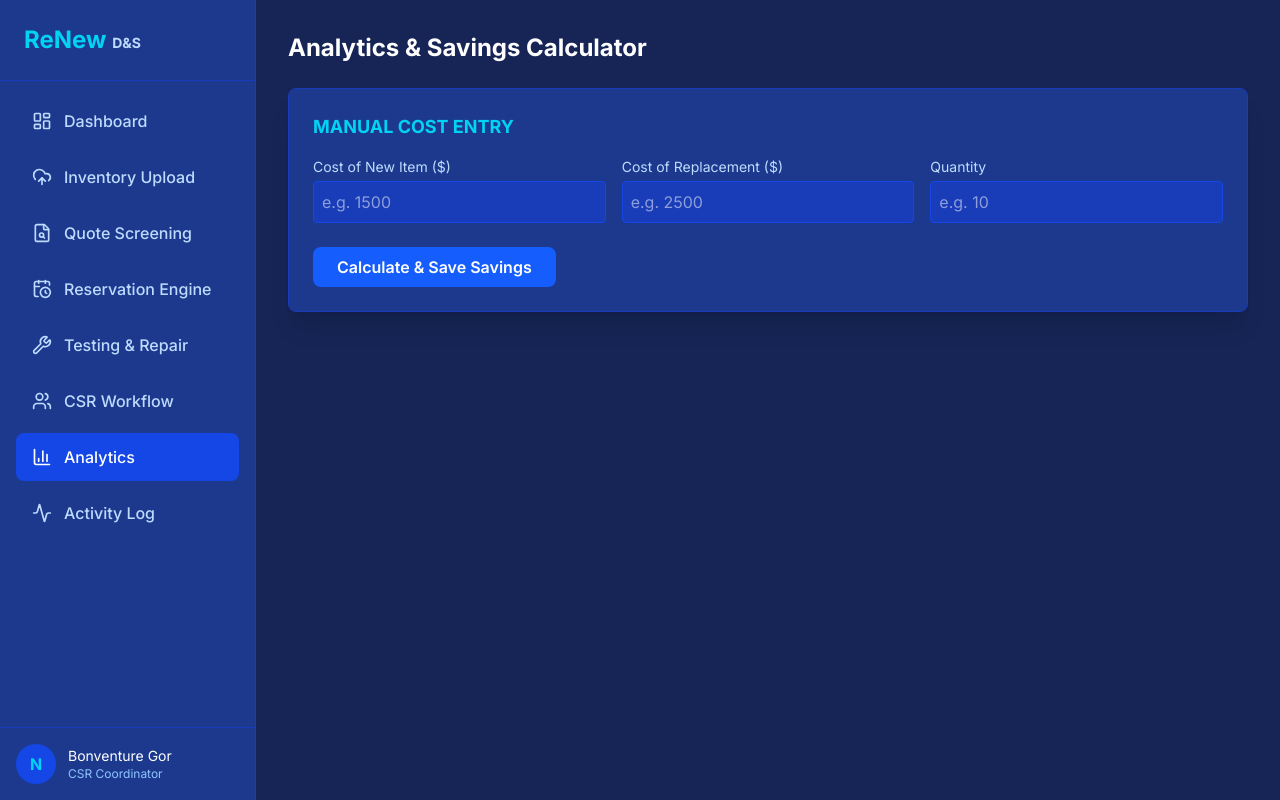
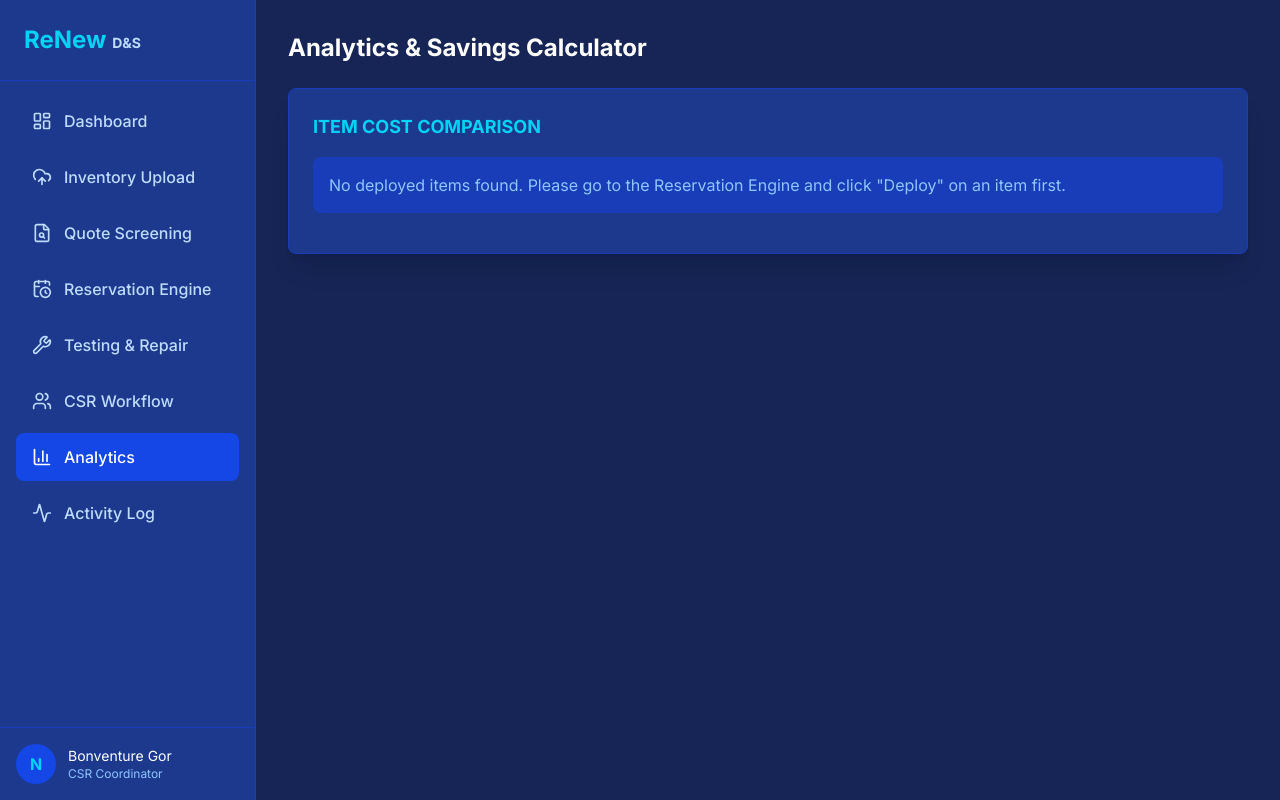
Before and after one commit to wisebonn/renew-platform, a Next.js app: page /analytics in a window 1280 px wide. Built offline with nearby package versions, Linux system fonts and the light colour scheme.

Commit message:
Updated Analytics to auto-fill items

```diff
--- a/src/app/Providers.tsx
+++ b/src/app/Providers.tsx
@@ -4,7 +4,7 @@ import { createContext, useContext, useState, useEffect, ReactNode } from "react
 const AppContext = createContext<any>({
   inventory: [], setInventory: () => {},
   reservations: [], addReservation: () => {}, updateReservation: () => {}, removeReservation: () => {},
-  savingsData: [], addSavingsEntry: () => {},
+  savingsData: [], addSavingsEntry: () => {}, removeSavingsEntry: () => {}, clearSavings: () => {},
 });
 
 export const useInventory = () => useContext(AppContext);
@@ -14,7 +14,6 @@ export function InventoryProvider({ children }: { children: ReactNode }) {
   const [reservations, setReservations] = useState<any[]>([]);
   const [savingsData, setSavingsData] = useState<any[]>([]);
 
-  // Safe LocalStorage loading on mount (prevents SSR errors and stale data)
   useEffect(() => {
     const inv = localStorage.getItem("inventory_data");
     const res = localStorage.getItem("reservation_data");
@@ -24,27 +23,33 @@ export function InventoryProvider({ children }: { children: ReactNode }) {
     if (sav) setSavingsData(JSON.parse(sav));
   }, []);
 
-  // Save to LocalStorage on change
   useEffect(() => { localStorage.setItem("inventory_data", JSON.stringify(inventory)); }, [inventory]);
   useEffect(() => { localStorage.setItem("reservation_data", JSON.stringify(reservations)); }, [reservations]);
   useEffect(() => { localStorage.setItem("savings_data", JSON.stringify(savingsData)); }, [savingsData]);
 
+  // Automatically adds the Reservation Date and 30-day Expiry
   const addReservation = (item: any) => {
-    setReservations((prev) => [...prev, item]);
+    const reservedAt = new Date().toISOString();
+    const expiresAt = new Date();
+    expiresAt.setDate(expiresAt.getDate() + 30);
+
+    setReservations((prev) => [...prev, {
+      ...item,
+      reservedAt,
+      expiresAt: expiresAt.toISOString(),
+      status: "reserved"
+    }]);
   };
 
-  const updateReservation = (index: number, updates: any) => {
-    setReservations((prev) => prev.map((item, i) => i === index ? { ...item, ...updates } : item));
-  };
-
-  const removeReservation = (index: number) => {
-    setReservations((prev) => prev.filter((_, i) => i !== index));
-  };
+  const updateReservation = (index: number, updates: any) => setReservations((prev) => prev.map((item, i) => i === index ? { ...item, ...updates } : item));
+  const removeReservation = (index: number) => setReservations((prev) => prev.filter((_, i) => i !== index));
 
   const addSavingsEntry = (entry: any) => setSavingsData((prev) => [...prev, entry]);
+  const removeSavingsEntry = (index: number) => setSavingsData((prev) => prev.filter((_, i) => i !== index));
+  const clearSavings = () => setSavingsData([]);
 
   return (
-    <AppContext.Provider value={{ inventory, setInventory, reservations, addReservation, updateReservation, removeReservation, savingsData, addSavingsEntry }}>
+    <AppContext.Provider value={{ inventory, setInventory, reservations, addReservation, updateReservation, removeReservation, savingsData, addSavingsEntry, removeSavingsEntry, clearSavings }}>
       {children}
     </AppContext.Provider>
   );
--- a/src/app/analytics/page.tsx
+++ b/src/app/analytics/page.tsx
@@ -3,27 +3,45 @@ import { useState } from "react";
 import { useInventory } from "../Providers";
 
 export default function Analytics() {
-  const { addSavingsEntry } = useInventory();
+  const { reservations, addSavingsEntry } = useInventory();
+
+  // Get only deployed items
+  const deployedItems = reservations.filter((r: any) => r.status === "deployed");
+
+  const [selectedItem, setSelectedItem] = useState("");
   const [newCost, setNewCost] = useState("");
-  const [replacementCost, setReplacementCost] = useState("");
+  const [oldCost, setOldCost] = useState("");
   const [quantity, setQuantity] = useState("");
   const [savings, setSavings] = useState<number | null>(null);
 
+  const handleSelectChange = (e: React.ChangeEvent<HTMLSelectElement>) => {
+    setSelectedItem(e.target.value);
+  };
+
   const calculateSavings = () => {
+    if (!selectedItem) return alert("Please select a deployed item.");
+
     const nc = parseFloat(newCost);
-    const rc = parseFloat(replacementCost);
+    const oc = parseFloat(oldCost);
     const q = parseInt(quantity);
 
-    if (isNaN(nc) || isNaN(rc) || isNaN(q) || q <= 0) {
+    if (isNaN(nc) || isNaN(oc) || isNaN(q) || q <= 0) {
       alert("Please enter valid numbers for all fields.");
       return;
     }
 
-    const totalSavings = (rc - nc) * q;
+    // New Equipment minus Shopsoiled
+    const totalSavings = (nc - oc) * q;
     setSavings(totalSavings);
 
-    // Save to global state so Dashboard can see it!
-    addSavingsEntry({ itemName: "Manual Entry", newCost: nc, replacementCost: rc, quantity: q, savings: totalSavings, date: new Date().toLocaleDateString() });
+    addSavingsEntry({
+      itemName: selectedItem, // Picked from deployed items
+      newCost: nc,
+      oldCost: oc,
+      quantity: q,
+      savings: totalSavings,
+      date: new Date().toLocaleDateString()
+    });
     alert("Savings calculated and saved to Dashboard!");
   };
 
@@ -33,16 +51,35 @@ export default function Analytics() {
         <h2 className="text-2xl font-bold text-white">Analytics & Savings Calculator</h2>
 
         <div className="bg-blue-900 border border-blue-800 p-6 rounded-lg shadow-xl">
-          <h3 className="text-lg font-bold text-cyan-400 uppercase mb-4">Manual Cost Entry</h3>
+          <h3 className="text-lg font-bold text-cyan-400 uppercase mb-4">Item Cost Comparison</h3>
 
-          <div className="grid grid-cols-1 md:grid-cols-3 gap-4 mb-6">
+          {deployedItems.length === 0 ? (
+            <div className="bg-blue-800 p-4 rounded-lg mb-4">
+              <p className="text-blue-300">No deployed items found. Please go to the Reservation Engine and click "Deploy" on an item first.</p>
+            </div>
+          ) : (
+            <>
+              <div className="grid grid-cols-1 md:grid-cols-2 lg:grid-cols-4 gap-4 mb-6">
                 <div>
-              <label className="block text-sm text-blue-200 mb-1">Cost of New Item ($)</label>
+                  <label className="block text-sm text-blue-200 mb-1">Deployed Item (Auto-filled)</label>
+                  <select
+                    value={selectedItem}
+                    onChange={handleSelectChange}
+                    className="w-full bg-blue-800 border border-blue-700 rounded p-2 text-white"
+                  >
+                    <option value="">Select Item...</option>
+                    {deployedItems.map((item: any, idx: number) => (
+                      <option key={idx} value={item.description}>{item.description}</option>
+                    ))}
+                  </select>
+                </div>
+                <div>
+                  <label className="block text-sm text-blue-200 mb-1">Cost of New Equipment ($)</label>
                   <input type="number" value={newCost} onChange={(e) => setNewCost(e.target.value)} className="w-full bg-blue-800 border border-blue-700 rounded p-2 text-white" placeholder="e.g. 1500" />
                 </div>
                 <div>
-              <label className="block text-sm text-blue-200 mb-1">Cost of Replacement ($)</label>
-              <input type="number" value={replacementCost} onChange={(e) => setReplacementCost(e.target.value)} className="w-full bg-blue-800 border border-blue-700 rounded p-2 text-white" placeholder="e.g. 2500" />
+                  <label className="block text-sm text-blue-200 mb-1">Cost of Shopsoiled / Old ($)</label>
+                  <input type="number" value={oldCost} onChange={(e) => setOldCost(e.target.value)} className="w-full bg-blue-800 border border-blue-700 rounded p-2 text-white" placeholder="e.g. 2500" />
                 </div>
                 <div>
                   <label className="block text-sm text-blue-200 mb-1">Quantity</label>
@@ -53,12 +90,14 @@ export default function Analytics() {
               <button onClick={calculateSavings} className="bg-blue-600 hover:bg-blue-500 text-white font-semibold py-2 px-6 rounded-lg">
                 Calculate & Save Savings
               </button>
+            </>
+          )}
 
           {savings !== null && (
             <div className="mt-6 bg-blue-800 border border-blue-600 p-6 rounded-lg text-center">
-              <h4 className="text-lg text-blue-200">Total Savings</h4>
+              <h4 className="text-lg text-blue-200">Total Savings for {selectedItem}</h4>
               <p className={`text-5xl font-bold ${savings >= 0 ? 'text-green-400' : 'text-red-400'}`}>
-                ${savings.toLocaleString()}
+                {savings >= 0 ? '$' : '-$'}{Math.abs(savings).toLocaleString()}
               </p>
             </div>
           )}
--- a/src/app/page.tsx
+++ b/src/app/page.tsx
@@ -1,11 +1,12 @@
 "use client";
 import { useInventory } from "./Providers";
+import { Trash2 } from "lucide-react";
 
 export default function Dashboard() {
-  const { inventory, reservations, savingsData } = useInventory();
+  const { inventory, reservations, savingsData, removeSavingsEntry, clearSavings } = useInventory();
 
   const totalSavings = savingsData.reduce((acc: number, curr: any) => acc + curr.savings, 0);
-  const maxSaving = Math.max(...savingsData.map((d: any) => d.savings), 1);
+  const maxSaving = Math.max(...savingsData.map((d: any) => Math.abs(d.savings)), 1);
 
   return (
     <main className="w-full text-white">
@@ -24,7 +25,7 @@ export default function Dashboard() {
           <div className="bg-blue-900 border border-blue-800 p-6 rounded-lg shadow-xl">
             <h3 className="text-lg font-bold text-cyan-400">Total Savings</h3>
             <p className={`text-4xl font-bold ${totalSavings >= 0 ? 'text-green-400' : 'text-red-400'}`}>
-              ${totalSavings.toLocaleString()}
+              {totalSavings >= 0 ? '$' : '-$'}{Math.abs(totalSavings).toLocaleString()}
             </p>
           </div>
           <div className="bg-blue-900 border border-blue-800 p-6 rounded-lg shadow-xl">
@@ -33,20 +34,54 @@ export default function Dashboard() {
           </div>
         </div>
 
-        {/* Graph */}
         <div className="bg-blue-900 border border-blue-800 rounded-lg p-6">
-          <h3 className="text-xl font-bold text-cyan-400 mb-4">Savings Graph (by Entry)</h3>
+          <div className="flex justify-between items-center mb-4">
+            <h3 className="text-xl font-bold text-cyan-400">Savings Breakdown by Item</h3>
+            {savingsData.length > 0 && (
+              <button
+                onClick={() => {
+                  if(confirm("Are you sure you want to clear ALL savings data?")) clearSavings();
+                }}
+                className="bg-red-700 hover:bg-red-600 text-white px-4 py-2 rounded text-sm"
+              >
+                Clear All Data
+              </button>
+            )}
+          </div>
+
           {savingsData.length === 0 ? (
             <p className="text-blue-300">No savings data yet. Go to Analytics to add your first cost comparison.</p>
           ) : (
-            <div className="flex items-end space-x-4 h-40">
-              {savingsData.map((entry, idx) => (
-                <div key={idx} className="flex flex-col items-center flex-1">
-                  <div className="w-full bg-green-500 rounded-t-md" style={{ height: `${(entry.savings / maxSaving) * 100}%` }}></div>
-                  <p className="text-xs text-blue-300 mt-2">${entry.savings}</p>
-                  <p className="text-xs text-blue-400">{entry.date}</p>
-                </div>
-              ))}
+            <div className="space-y-4">
+              {savingsData.map((entry, idx) => {
+                 const isPositive = entry.savings >= 0;
+                 const width = (Math.abs(entry.savings) / maxSaving) * 100;
+                 return (
+                   <div key={idx} className="flex items-center gap-4">
+                     <div className="w-48 text-right text-sm text-blue-300 truncate" title={entry.itemName}>
+                       {entry.itemName}
+                     </div>
+                     <div className="flex-1 bg-blue-800 rounded-full h-6 relative overflow-hidden">
+                       <div
+                         className={`h-full rounded-full transition-all duration-500 ${isPositive ? 'bg-green-500' : 'bg-red-500'}`}
+                         style={{ width: `${width}%` }}
+                       ></div>
+                     </div>
+                     <div className={`w-32 text-sm font-bold ${isPositive ? 'text-green-400' : 'text-red-400'}`}>
+                       {isPositive ? '$' : '-$'}{Math.abs(entry.savings).toLocaleString()}
+                     </div>
+                     <button
+                       onClick={() => {
+                         if(confirm(`Delete savings entry for ${entry.itemName}?`)) removeSavingsEntry(idx);
+                       }}
+                       className="text-red-400 hover:text-red-300 p-1"
+                       title="Delete this entry"
+                     >
+                       <Trash2 size={16} />
+                     </button>
+                   </div>
+                 );
+              })}
             </div>
           )}
         </div>
```
Also changed, not shown: src/app/reservations/page.tsx (+35 -5 lines). Lines whose indentation alone changed are shown as unchanged.
